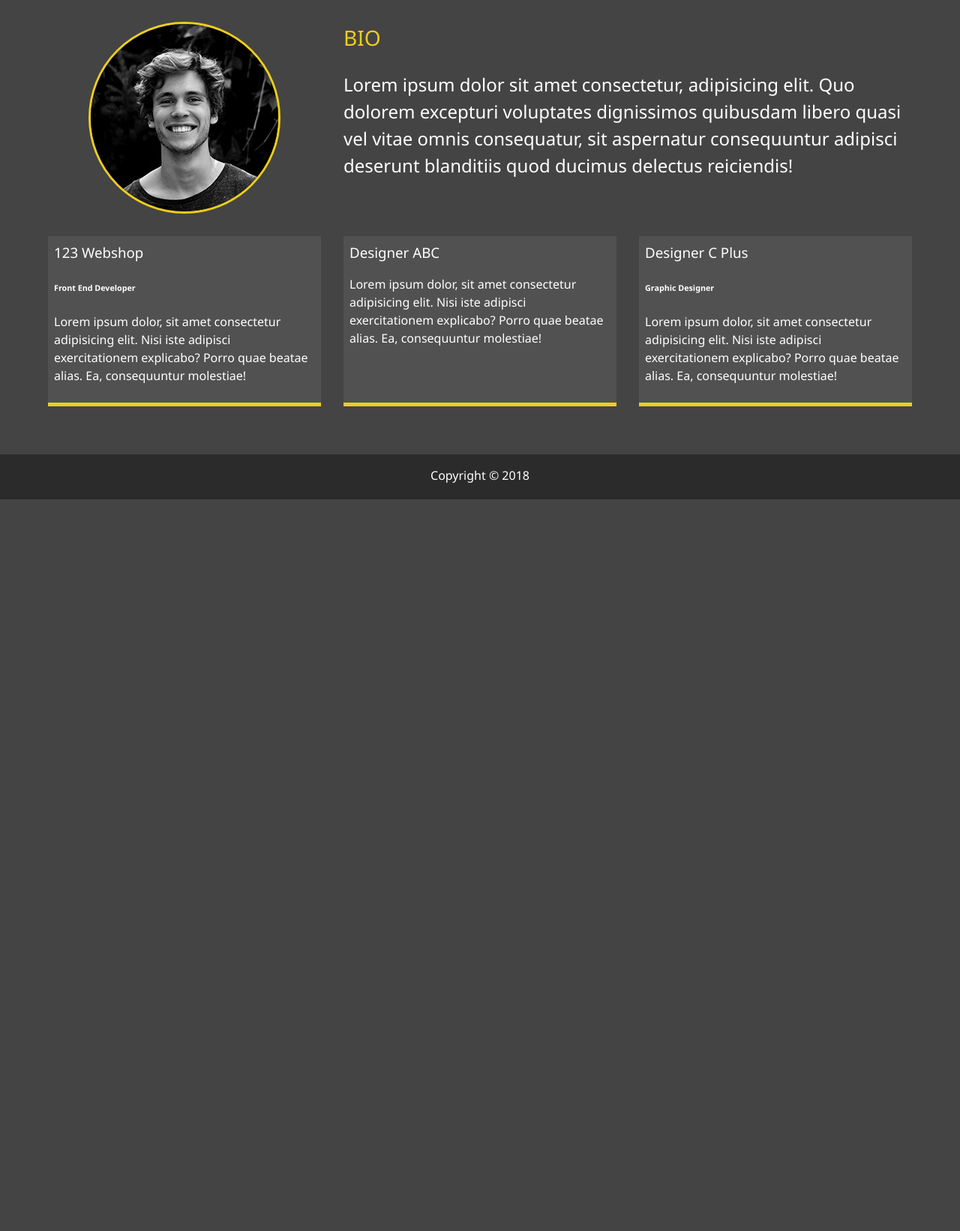
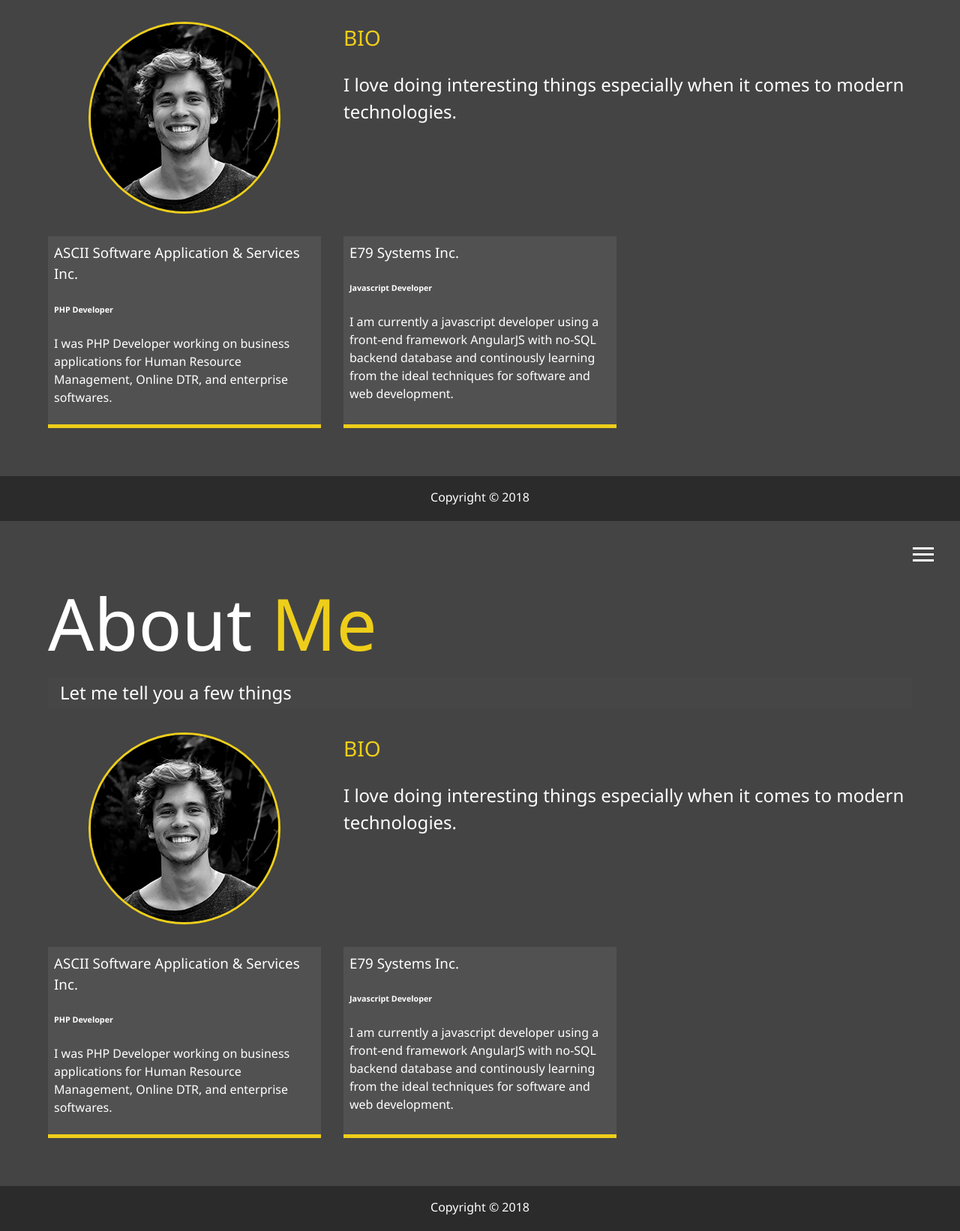
Before and after one commit to nfsmaapoy/modern-portfolio, a plain HTML site: page about.html in a window 1280 px wide. Shown: the part 253-1895 px from the top of the page at 75% size. Before the commit the page ends 919 px from the top, so only its background shows below. Drawn offline with Linux system fonts and the light colour scheme.

Commit message:
Update about.html

```diff
--- a/about.html
+++ b/about.html
@@ -61,28 +61,19 @@
 
             <div class="bio">
                 <h3 class="text-secondary">BIO</h3>
-                <p>Lorem ipsum dolor sit amet consectetur, adipisicing elit. Quo dolorem excepturi voluptates dignissimos quibusdam
-                    libero quasi vel vitae omnis consequatur, sit aspernatur consequuntur adipisci deserunt blanditiis quod
-                    ducimus delectus reiciendis!
+                <p>I love doing interesting things especially when it comes to modern technologies.
                 </p>
             </div>
 
             <div class="job job-1">
-                <h3>123 Webshop</h3>
-                <h6>Front End Developer</h6>
-                <p>Lorem ipsum dolor, sit amet consectetur adipisicing elit. Nisi iste adipisci exercitationem explicabo? Porro
-                    quae beatae alias. Ea, consequuntur molestiae!</p>
+                <h3>ASCII Software Application & Services Inc.</h3>
+                <h6>PHP Developer</h6>
+                <p>I was PHP Developer working on business applications for Human Resource Management, Online DTR, and enterprise softwares.</p>
             </div>
             <div class="job job-2">
-                <h3>Designer ABC</h3>
-                <p>Lorem ipsum dolor, sit amet consectetur adipisicing elit. Nisi iste adipisci exercitationem explicabo? Porro
-                    quae beatae alias. Ea, consequuntur molestiae!</p>
-            </div>
-            <div class="job job-3">
-                <h3>Designer C Plus</h3>
-                <h6>Graphic Designer</h6>
-                <p>Lorem ipsum dolor, sit amet consectetur adipisicing elit. Nisi iste adipisci exercitationem explicabo? Porro
-                    quae beatae alias. Ea, consequuntur molestiae!</p>
+                <h3>E79 Systems Inc.</h3>
+                <h6>Javascript Developer</h6>
+                <p>I am currently a javascript developer using a front-end framework AngularJS with no-SQL backend database and continously learning from the ideal techniques for software and web development.</p>
             </div>
         </div>
     </main>
@@ -93,3 +84,89 @@
 </body>
 
 </html>
+<!DOCTYPE html>
+<html lang="en">
+
+<head>
+    <meta charset="UTF-8">
+    <meta name="viewport" content="width=device-width, initial-scale=1.0">
+    <meta http-equiv="X-UA-Compatible" content="ie=edge">
+    <link rel="stylesheet" href="https://use.fontawesome.com/releases/v5.2.0/css/all.css" integrity="sha384-hWVjflwFxL6sNzntih27bfxkr27PmbbK/iSvJ+a4+0owXq79v+lsFkW54bOGbiDQ"
+        crossorigin="anonymous">
+    <link rel="stylesheet" href="css/main.css">
+    <title>About Me</title>
+</head>
+
+<body>
+    <header>
+        <div class="menu-btn">
+            <div class="btn-line"></div>
+            <div class="btn-line"></div>
+            <div class="btn-line"></div>
+        </div>
+
+        <nav class="menu">
+            <div class="menu-branding">
+                <div class="portrait"></div>
+            </div>
+            <ul class="menu-nav">
+                <li class="nav-item">
+                    <a href="index.html" class="nav-link">
+                        Home
+                    </a>
+                </li>
+                <li class="nav-item current">
+                    <a href="about.html" class="nav-link">
+                        About Me
+                    </a>
+                </li>
+                <li class="nav-item">
+                    <a href="work.html" class="nav-link">
+                        My Work
+                    </a>
+                </li>
+                <li class="nav-item">
+                    <a href="contact.html" class="nav-link">
+                        How To Reach Me
+                    </a>
+                </li>
+            </ul>
+        </nav>
+    </header>
+
+    <main id="about">
+        <h1 class="lg-heading">
+            About
+            <span class="text-secondary">Me</span>
+        </h1>
+        <h2 class="sm-heading">
+            Let me tell you a few things
+        </h2>
+        <div class="about-info">
+            <img src="img/portrait.jpeg" alt="John Doe" class="bio-image">
+
+            <div class="bio">
+                <h3 class="text-secondary">BIO</h3>
+                <p>I love doing interesting things especially when it comes to modern technologies.
+                </p>
+            </div>
+
+            <div class="job job-1">
+                <h3>ASCII Software Application & Services Inc.</h3>
+                <h6>PHP Developer</h6>
+                <p>I was PHP Developer working on business applications for Human Resource Management, Online DTR, and enterprise softwares.</p>
+            </div>
+            <div class="job job-2">
+                <h3>E79 Systems Inc.</h3>
+                <h6>Javascript Developer</h6>
+                <p>I am currently a javascript developer using a front-end framework AngularJS with no-SQL backend database and continously learning from the ideal techniques for software and web development.</p>
+            </div>
+        </div>
+    </main>
+
+    <footer id="main-footer">Copyright &copy; 2018</footer>
+
+    <script src="js/main.js"></script>
+</body>
+
+</html>
```
